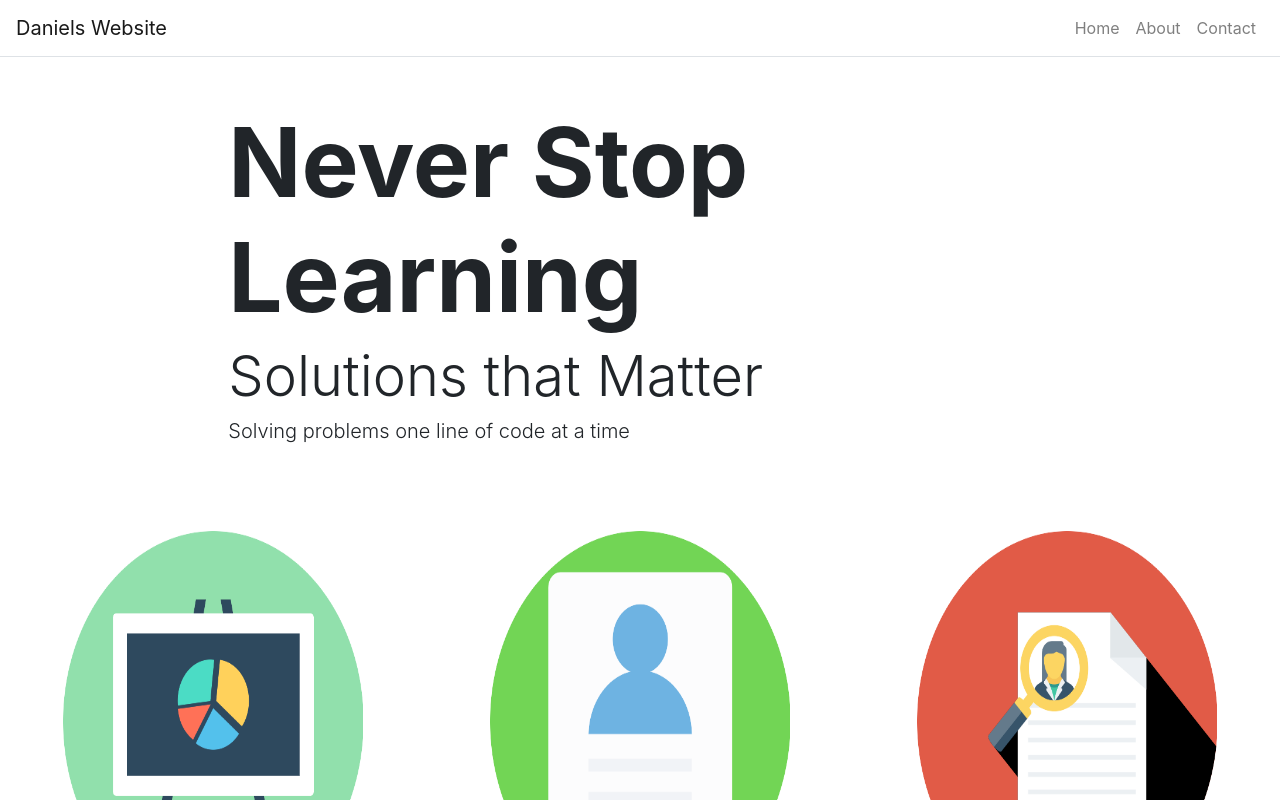
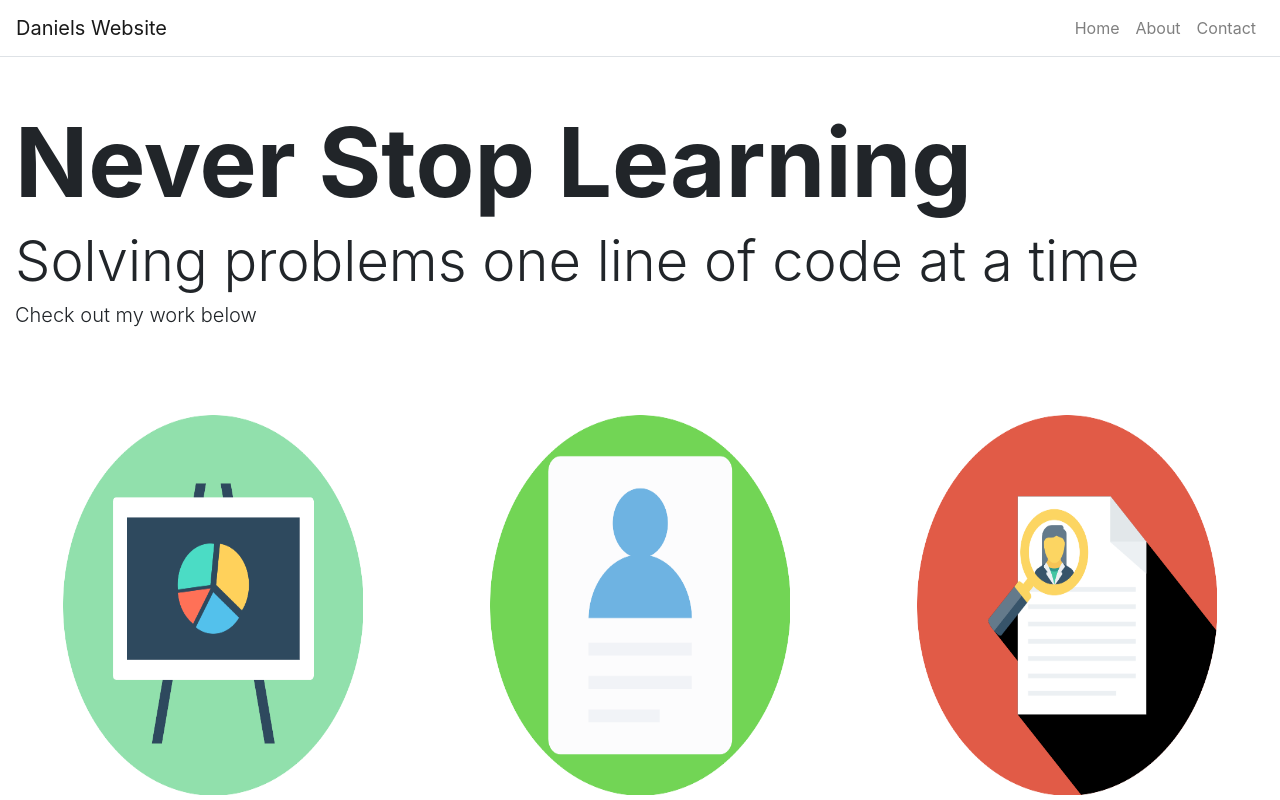
Before and after one commit to dmadera0/personal-site, a React (Create React App) app: page / in a window 1280 px wide. Shown: the top 800 px of the page. Built offline with nearby package versions, Linux system fonts and the light colour scheme.

Commit message:
addedresumelink

```diff
--- a/src/App.js
+++ b/src/App.js
@@ -24,8 +24,8 @@ class App extends React.Component {
       ],
       home: {
         title: 'Never Stop Learning',
-        subTitle: 'Solutions that Matter',
-        text: 'Solving problems one line of code at a time',
+        subTitle: 'Solving problems one line of code at a time',
+        text: 'Check out my work below',
       },
       about: {
         title: 'About me'
--- a/src/components/Carousel.js
+++ b/src/components/Carousel.js
@@ -34,7 +34,7 @@ class Carousel extends React.Component{
                     title: 'Resume',
                     subTitle: 'Qualification and Accomplishments',
                     imgSrc: resume,
-                    link: 'file:///Users/dmadera/Desktop/Daniel%20Madera%20software%20developer%20resume.pdf',
+                    link: 'https://docs.google.com/document/d/e/2PACX-1vTsBSycUa5evYuJzyJFqvTCLnMHatwa71_PkMqBWNd3kQVpTmmDUYkExJsAPSKZRwZDqHshoak1caeH/pub',
                     selected: false
                 },
 
--- a/src/components/Jumbo.js
+++ b/src/components/Jumbo.js
@@ -11,7 +11,7 @@ function Jumbo(props){
         <Jumbotron className="bg-transparent jumbotron-fluid p-0" >
             <Container fluid={true}>
                 <Row className="justify-content-center py-5">
-                    <Col md={8} sm={12}>
+                    <Col md={20} sm={12}>
                         {props.title && <h1 className = "display-1 font-weight-bolder">{props.title}</h1> }
                         {props.subTitle && <h3 className = 'display-4 front-weight-light'>{props.subTitle}</h3> }
                         {props.text && <h3 className ='lead font-weight-light'>{props.text}</h3> }
```
Also changed, not shown: 1 other file (tests, documents, lock files or other folders).
